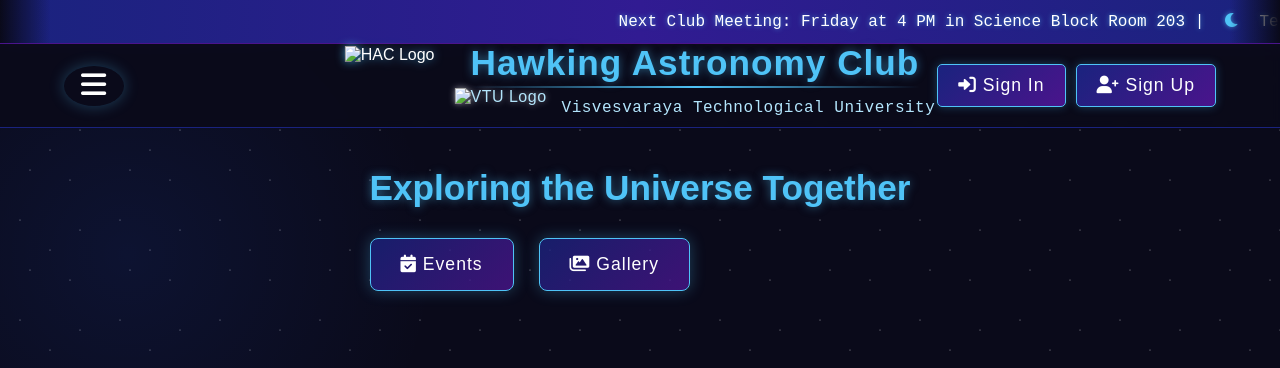
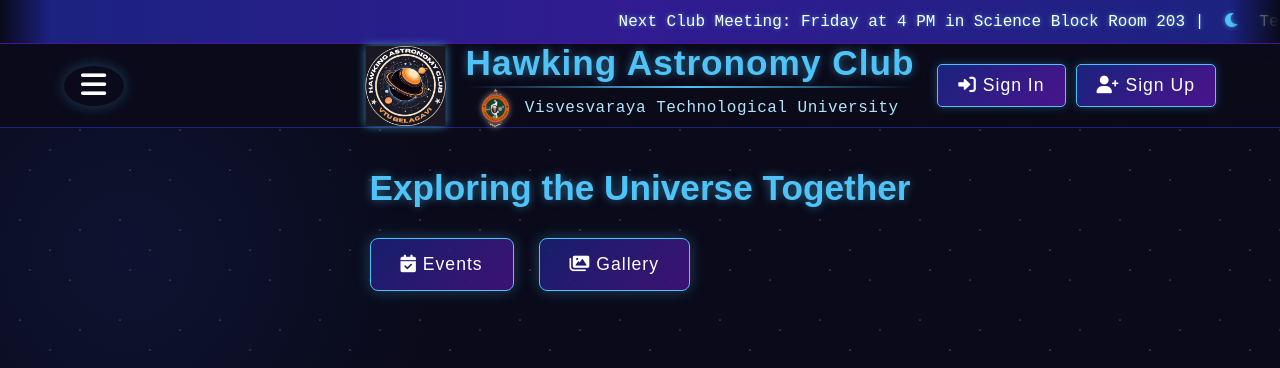
Before and after one commit to HawkingAstronomyClub/astroclub-website, a plain HTML site: page index.html in a window 1280 px wide. Shown: the top 368 px of the page. Drawn offline with Linux system fonts and the light colour scheme; some icons are missing.

Commit message:
Update index.html

```diff
--- a/index.html
+++ b/index.html
@@ -31,11 +31,11 @@
         </div>
 
         <div class="logo-container">
-            <img src="hac-logo.png" alt="HAC Logo" class="hac-logo">
+            <img src="HAWKING ASTRONOMY CLUB.png" alt="HAC Logo" class="hac-logo">
             <div class="club-name">
                 <h1>Hawking Astronomy Club</h1>
                 <p>
-                    <img src="vtu-logo.png" alt="VTU Logo" class="vtu-logo">
+                    <img src="vtu.png" alt="VTU Logo" class="vtu-logo">
                     Visvesvaraya Technological University
                 </p>
             </div>
```
